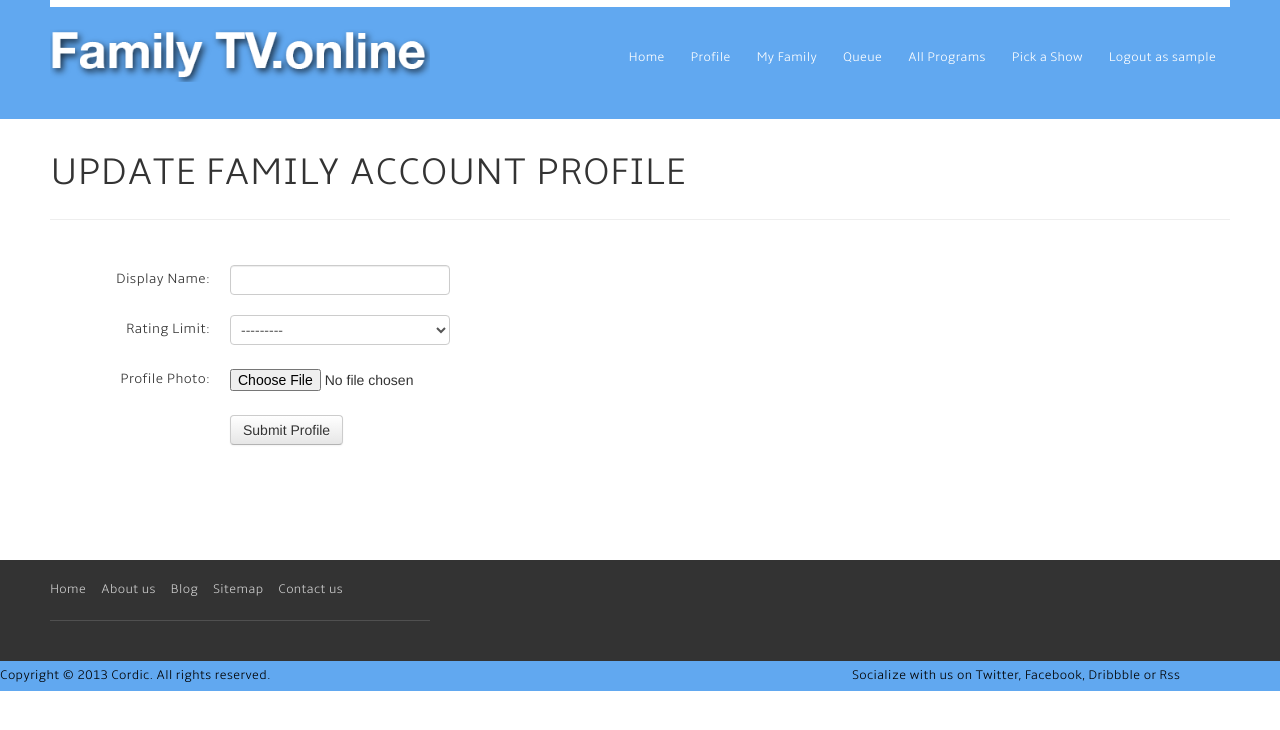
After one commit to emilycharris/final_project, a Django app: a page that uses templates/base.html in a window 1280 px wide. The commit adds this page. Shown: the top 730 px of the page. Run offline with Django 3.2, Linux system fonts and the light colour scheme; the visitor is signed in with stand-in values (Sample User, id 1); data comes from the database, SQL or seed files in the repository; data that the repository does not hold is empty; parts of the project's set-up code (start-up, migrations or seed data) failed here and were passed over; some libraries are stand-ins or nearby versions.

Commit message:
can add children under parent account

```diff
--- a/main/static/main/theme_color_4/css/style.css
+++ b/main/static/main/theme_color_4/css/style.css
@@ -2,10 +2,10 @@
 @import url("prettyphoto.css");   /* prettyphoto */
 @import url("mosaic.css");        /* mosaic */
 
-html {
-    position: relative;
-    min-height: 100%;
-}
+/*html {*/
+    /*position: relative;*/
+    /*min-height: 100%;*/
+/*}*/
 
 body {
 	font-family: 'AmbleLight', Arial, Helvetica, sans-serif;
@@ -882,11 +882,11 @@ footer {
 	background: #333;
 	margin-top: 40px;
 	color: #fff;
-	position: absolute;;
-	left: 0;
-	bottom: 0;
-	height: auto;
-	width: 100%;
+	/*position: absolute;;*/
+	/*left: 0;*/
+	/*bottom: 0;*/
+	/*height: auto;*/
+	/*width: 100%;*/
 }
 
 footer .container {
--- a/main/views.py
+++ b/main/views.py
@@ -9,6 +9,8 @@ from django.http import HttpResponseRedirect
 import random
 from django.core.paginator import Paginator
 from django.contrib.auth.models import User
+from django.shortcuts import redirect
+
 
 # Create your views here.
 
@@ -25,13 +27,16 @@ class CreateChildView(CreateView):
     model = User
     form_class = UserCreationForm
     template_name = 'auth/sign_up.html'
-    success_url = reverse_lazy('children_profile_list_view')
+
+    def get_success_url(self, **kwargs):
+        user=User.objects.last()
+        return reverse_lazy('child_profile_update_view', kwargs = {'pk':user.id})
 
 
 class ParentProfileUpdateView(UpdateView):
     model = Profile
-    fields = ['display_name', 'email']
-    success_url = reverse_lazy('queue_list_view')
+    fields = ['display_name', 'email', 'photo']
+    success_url = reverse_lazy('children_profile_list_view')
 
     def get_object(self, queryset=None):
         return self.request.user.profile
@@ -39,11 +44,16 @@ class ParentProfileUpdateView(UpdateView):
 
 class ChildProfileUpdateView(UpdateView):
     model = Profile
-    fields = ['display_name', 'email']
+    fields = ['display_name', 'rating_limit', 'photo']
     success_url = reverse_lazy('queue_list_view')
+    template_name = 'main/child_profile_update.html'
 
-    def get_object(self, queryset=None):
-        return self.request.user.profile
+    def form_valid(self, form, **kwargs):
+        form = form.save(commit=False)
+        parent = self.request.user
+        form.parent = Profile.objects.get(user=parent)
+        form.save()
+        return HttpResponseRedirect(reverse_lazy('children_profile_list_view'))
 
 
 class ChildrenProfileListView(ListView):
@@ -112,28 +122,25 @@ class GroupQueueCreateView(CreateView):
     model = GroupQueue
     fields = ['user']
     success_url = reverse_lazy('group_queue_template_view')
-'''
+
     def get_form(self):
+        form = super().get_form()
         users = User.objects.all()
-        form = super().get_form()
         user_list = []
         for user in users:
             if self.request.user.profile.parent == None:
                 parent = self.request.user
-                child = user.profile.filter(parent=self.request.user)
             else:
-                parent = self.request.user.parent
                 child = self.request.user
+                parent = self.request.user.profile.parent
+                user_list.append(child)
         if parent:
             user_list.append(parent)
-        if child:
-            user_list.append(child)
-
         print(user_list)
         # Profiles that have a parent = self.request.user
         # form.fields['user'].queryset = User.objects.filter(pk__in=self.request.user)
         return form
-
+'''
     def get_queryset(self):
         users = User.objects.all()
         user_list = []
@@ -148,6 +155,7 @@ class GroupQueueCreateView(CreateView):
             print(user_list)
             return user_list
 '''
+
 class GroupQueueTemplateView(TemplateView):
     model = GroupQueue
     template_name = 'main/groupqueue_list.html'
--- a/templates/auth/sign_up.html
+++ b/templates/auth/sign_up.html
@@ -70,9 +70,6 @@
 
                     <div class="control-group">
                         <div class="controls">
-                        {# <label class="checkbox">#}
-                        {# <input type="checkbox"> Remember me#}
-                        {# </label><br/>#}
                         <input type="submit" class="btn" name='submit' value="Create Family Member Account"></button>
                         </div>
                     </div>
--- a/templates/base.html
+++ b/templates/base.html
@@ -73,6 +73,14 @@
                                 <img class="menu-top" src="{% static 'main/theme_color_4/images/menu-top.png' %}" alt="" >
                                 <a href="{% url 'profile_update_view' %}">Profile</a>
                             </li>
+                            <!--Family-->
+                            {% if user.profile.parent == None %}
+                            <li class="single" data-original-title>
+                                <img class="menu-top" src="{% static 'main/theme_color_4/images/menu-top.png' %}" alt="" >
+                                <a href="{% url 'children_profile_list_view' %}">My Family</a>
+                            </li>
+                            {% endif %}
+
                             <!--Queue-->
                             <li class="single" data-original-title>
                                 <img class="menu-top" src="{% static 'main/theme_color_4/images/menu-top.png' %}" alt="" >
--- /dev/null
+++ b/templates/main/child_profile_update.html
@@ -0,0 +1,44 @@
+{% extends "base.html" %}
+{% block content %}
+
+<div class="container">
+  <h1>Update Family Account Profile</h1>
+
+  <form class="form-horizontal" action="" method="post">
+    {% csrf_token %}
+    <br>
+            <div class="control-group">
+                <label class="control-label" for="display_name">Display Name:</label>
+                <div class="controls">
+                  {{form.display_name}}
+                </div>
+            </div>
+    <div class="control-group">
+        <label class="control-label" for="display_name">Rating Limit:</label>
+        <div class="controls">
+          {{form.rating_limit}}
+        </div>
+    </div>
+
+    <div class="control-group">
+        <label class="control-label" for="display_name">Profile Photo:</label>
+        <div class="controls">
+          {{form.photo}}
+        </div>
+    </div>
+
+
+    <div class="control-group">
+        <div class="controls">
+
+        <button type="submit" class="btn">Submit Profile</button>
+        </div>
+    </div>
+
+  </form>
+  <br><br>
+
+</div>
+
+
+{% endblock %}
--- a/templates/main/profile_list.html
+++ b/templates/main/profile_list.html
@@ -14,7 +14,7 @@
             <span class="job">{{object.user.username}}</span>
             <ul class="socials-member">
               <li class="first-title">Edit Profile</li>
-                <li><a href="{% url 'profile_update_view' object.pk %}"><i class="icon-edit"></i></a></li>
+                <li><a href="{% url 'child_profile_update_view' object.pk %}"><i class="icon-edit"></i></a></li>
             </ul>
         </div>
         {% endfor %}
--- a/what_to_watch/settings.py
+++ b/what_to_watch/settings.py
@@ -131,7 +131,7 @@ USE_TZ = True
 # https://docs.djangoproject.com/en/1.9/howto/static-files/
 
 
-LOGIN_REDIRECT_URL = '/program_list/'
+LOGIN_REDIRECT_URL = '/accounts/profile/'
 
 STATIC_URL = '/static/'
 STATIC_ROOT = os.path.join(BASE_DIR, 'static')
--- a/what_to_watch/urls.py
+++ b/what_to_watch/urls.py
@@ -15,7 +15,7 @@ Including another URLconf
 """
 from django.conf.urls import url, include
 from django.contrib import admin
-from main.views import IndexView, CreateParentView, ParentProfileUpdateView, ProgramListView, ProgramDetailView, QueueCreateView, QueueListView, GroupQueueCreateView, GroupQueueTemplateView, QueueProgramDeleteView, CreateChildView, ChildrenProfileListView
+from main.views import IndexView, CreateParentView, ParentProfileUpdateView, ProgramListView, ProgramDetailView, QueueCreateView, QueueListView, GroupQueueCreateView, GroupQueueTemplateView, QueueProgramDeleteView, CreateChildView, ChildrenProfileListView, ChildProfileUpdateView
 from django.contrib.auth.decorators import login_required
 from django.conf.urls.static import static
 from django.conf import settings
@@ -35,5 +35,6 @@ urlpatterns = [
     url(r'^group_queue/$', login_required(GroupQueueTemplateView.as_view()), name='group_queue_template_view'),
     url(r'^sign_up/$', CreateParentView.as_view(), name='create_parent_view'),
     url(r'^sign_up_family/$', login_required(CreateChildView.as_view()), name='create_child_view'),
-    url(r'^children_profile_list/$', login_required(ChildrenProfileListView.as_view()), name='children_profile_list_view')
+    url(r'^child_profile/(?P<pk>\d+)/$', login_required(ChildProfileUpdateView.as_view()), name='child_profile_update_view'),
+    url(r'^children_profile_list/$', login_required(ChildrenProfileListView.as_view()), name='children_profile_list_view'),
 ] + static(settings.MEDIA_URL, document_root=settings.MEDIA_ROOT)
```
Also changed, not shown: templates/main/program_list.html (+0 -21 lines), templates/main/queueprogram_list.html (+3 -20 lines).
